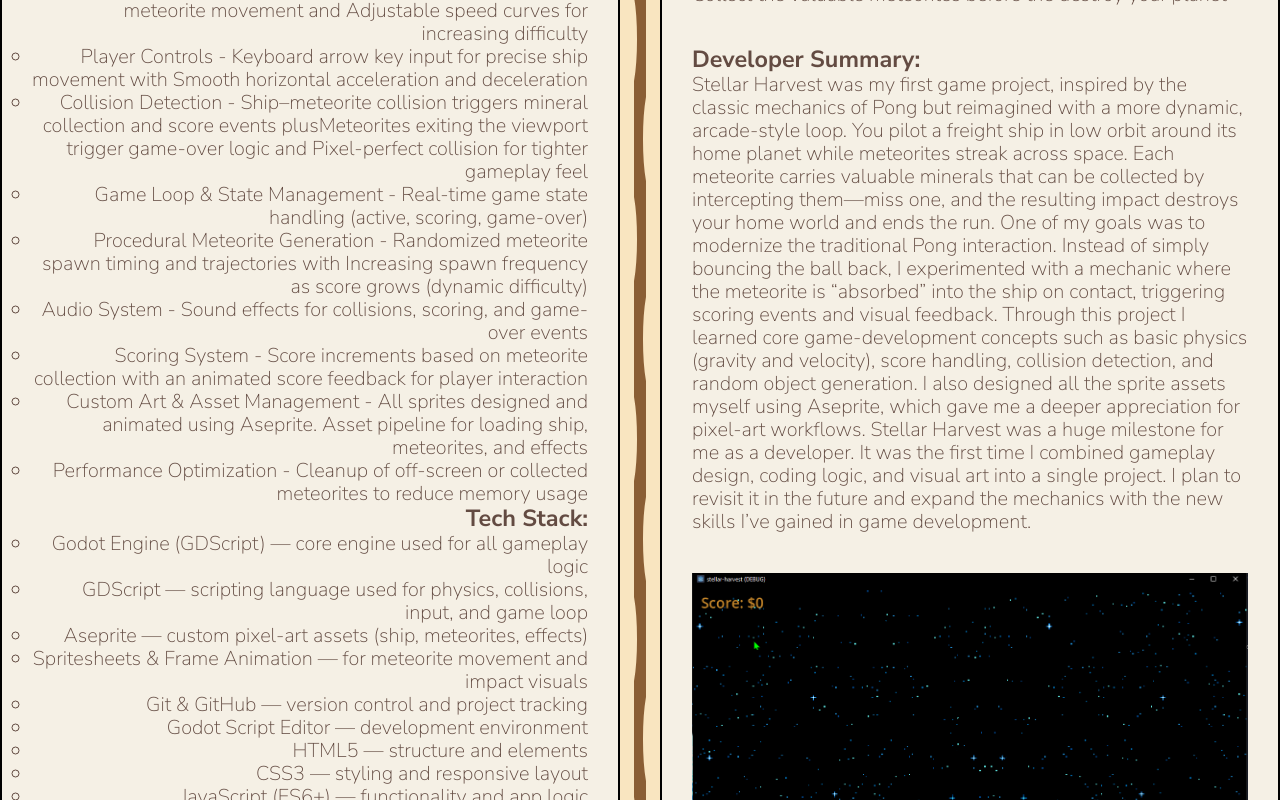
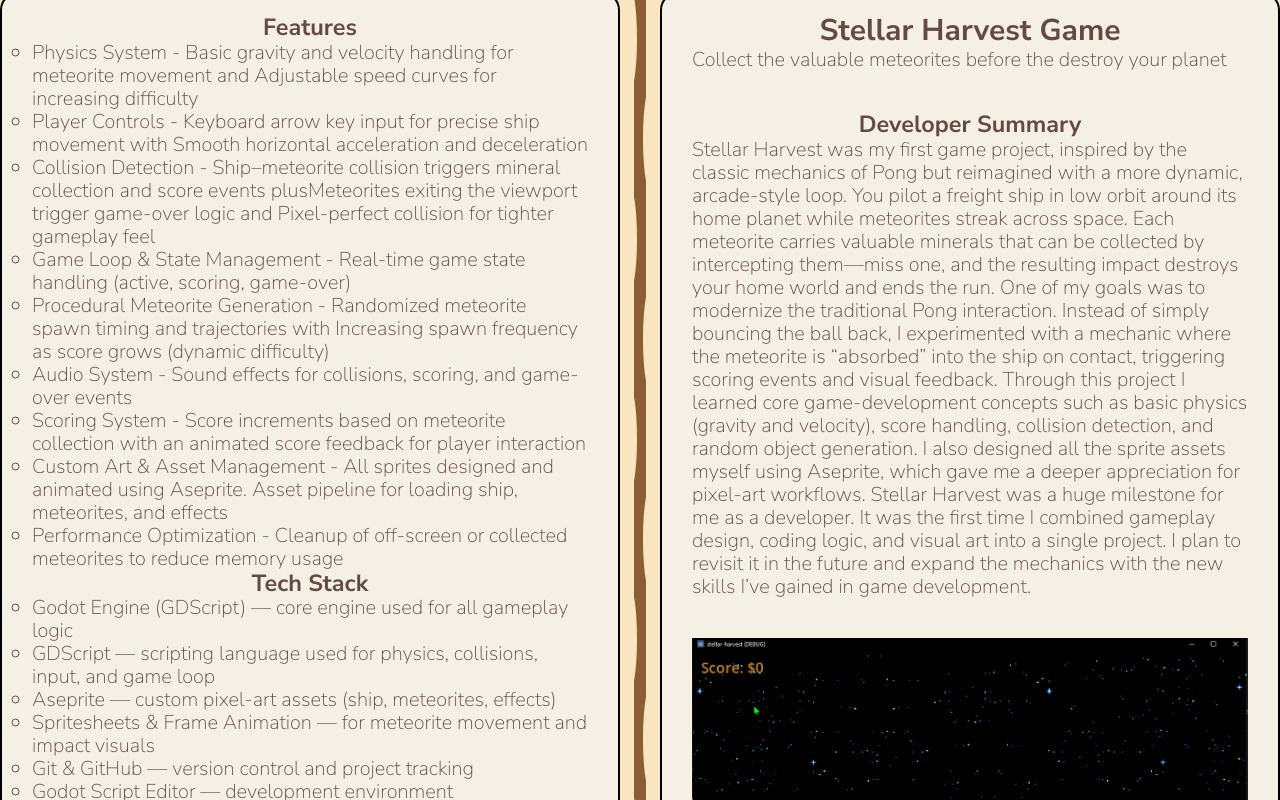
Before and after one commit to deanglane/portfolio-v2, a React (Vite) app: page /projects in a window 1280 px wide. Shown: the part 1840-2640 px from the top of the page. Built offline with nearby package versions, Linux system fonts and the light colour scheme; a web font is replaced by a local one.

Commit message:
adjusted leftside list to left of card, centered h tags

```diff
--- a/src/components/ProjectCard.jsx
+++ b/src/components/ProjectCard.jsx
@@ -15,22 +15,35 @@
   // project cell for features and Tech stack
   const projectCell = (
     <div className={styles.card}>
-      <h3>Features:</h3>
+      <h3>Features</h3>
       {hasFeatures && (
-        <ul>
+        <ul className={!isLeft ? styles.cardFeatureLeft : undefined}>
           {project.features.map((feature) => (
             <li key={feature}>{feature}</li>
           ))}
         </ul>
       )}
-      <h3>Tech Stack:</h3>
+      <h3>Tech Stack</h3>
       {hasTechStack && (
-        <ul>
+        <ul className={!isLeft ? styles.cardFeatureLeft : undefined}>
           {project.techStack.map((stack) => (
             <li key={stack}>{stack}</li>
           ))}
         </ul>
       )}
+    </div>
+  );
+
+  // Project cell for descriptions, images and buttons
+  const supportCell = (
+    <div className={styles.card}>
+      <h2>{project.title}</h2>
+      <p>{project.tag}</p>
+      <h3>Developer Summary</h3>
+      <p>{project.desc}</p>
+      <div>
+        <img src={project.image} alt="yep I'll do this one day" />
+      </div>
       <div className={styles.buttonContainer}>
         <a
           className={"button"}
@@ -48,19 +61,6 @@
         >
           Github Code
         </a>
-      </div>
-    </div>
-  );
-
-  // Project cell for descriptions, images and buttons
-  const supportCell = (
-    <div className={styles.card}>
-      <h2>{project.title}</h2>
-      <p>{project.tag}</p>
-      <h3>Developer Summary:</h3>
-      <p>{project.desc}</p>
-      <div>
-        <img src={project.image} alt="yep I'll do this one day" />
       </div>
     </div>
   );
--- a/src/components/ProjectCard.module.css
+++ b/src/components/ProjectCard.module.css
@@ -67,6 +67,15 @@
   list-style: circle;
 }
 
+.card h3,
+.card h2 {
+  text-align: center;
+}
+
+.cardFeatureLeft {
+  text-align: left;
+}
+
 /* The card for left side */
 .item > .card:first-child {
   justify-self: end;
```
